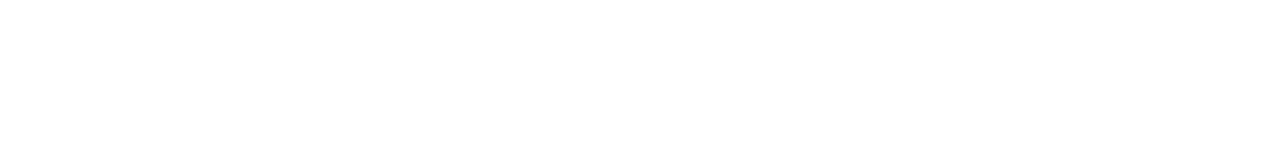
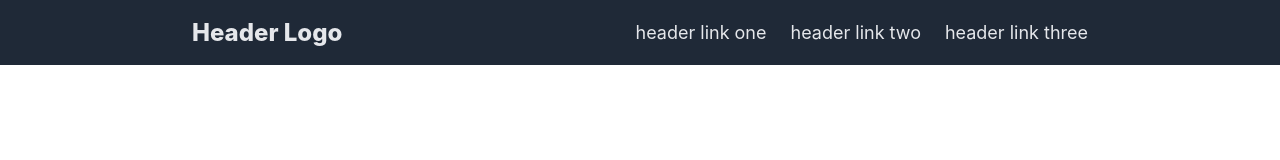
Before and after one commit to v3sKer/odin-landing, a plain HTML site: page index.html in a window 1280 px wide. Drawn offline with Linux system fonts and the light colour scheme; a web font is replaced by a local one.

Commit message:
feat: add header and basic css properties
- Add color and background-color vars in :root
- Add link and font-family CSS for "SF Pro Display"
- Implement basic header

```diff
--- a/assets/css/style.scss
+++ b/assets/css/style.scss
@@ -0,0 +1,67 @@
+* {
+  box-sizing: border-box;
+  margin: 0;
+  padding: 0;
+  font-family: var(--ft-sans);
+}
+
+:root {
+  --ft-sans: -apple-system, BlinkMacSystemFont, "SF Pro Display", "Noto Sans",
+  Helvetica, sans-serif, "Apple Color Emoji", "Segoe UI Emoji";
+
+  --ft-xxl: 4.8rem;
+  --ft-xl: 3.6rem;
+  --ft-l: 2.4rem;
+  --ft-m: 1.8rem;
+
+  --clr-bg-dark: #1f2937;
+  --clr-bg-btn: #3882f6;
+  --clr-bg-quote: #e5e7eb;
+
+  --clr-txt-main: #e5e7eb;
+  --clr-txt-dark: #1f2937;
+}
+
+html {
+  font-size: 62.5%;
+}
+
+[class*="pad-0-15"]{
+  padding: 0% 15%;
+}
+
+// Text Size Section
+
+h1 {
+  font-size: var(--ft-xxl);
+}
+
+h2 {
+  font-size: var(--ft-xl);
+}
+
+p, a, li {
+  font-size: var(--ft-m);
+}
+
+// Header Section
+
+header {
+  display: flex;
+  justify-content: flex-end;
+  align-items: center;
+  background-color: var(--clr-bg-dark);
+  gap: 2.4rem;
+}
+
+header a {
+  padding: 1.8rem 0;
+  text-decoration: none;
+  color: var(--clr-txt-main);
+}
+
+#header-logo {
+  margin-right: auto;
+  font-size: var(--ft-l);
+  font-weight: 800;
+}
--- a/index.html
+++ b/index.html
@@ -6,10 +6,22 @@
   <meta name="viewport" content="width=device-width, initial-scale=1.0">
   <title>Odin Landing</title>
   <link rel="stylesheet" href="./assets/css/style.css">
+
+  <!-- SF Pro Display font -->
+  <link href="https://fonts.cdnfonts.com/css/sf-pro-display" rel="stylesheet">
 </head>
 
 <body>
+  <!-- Header Section -->
+  <header class="pad-0-15">
+    <a id="header-logo" href="">Header Logo</a>
 
+    <a href="">header link one</a>
+    <a href="">header link two</a>
+    <a href="">header link three</a>
+  </header>
+
+  <!-- Main Section -->
 </body>
 
 </html>
```
Also changed, not shown: assets/css/style.css, 1 other file.
